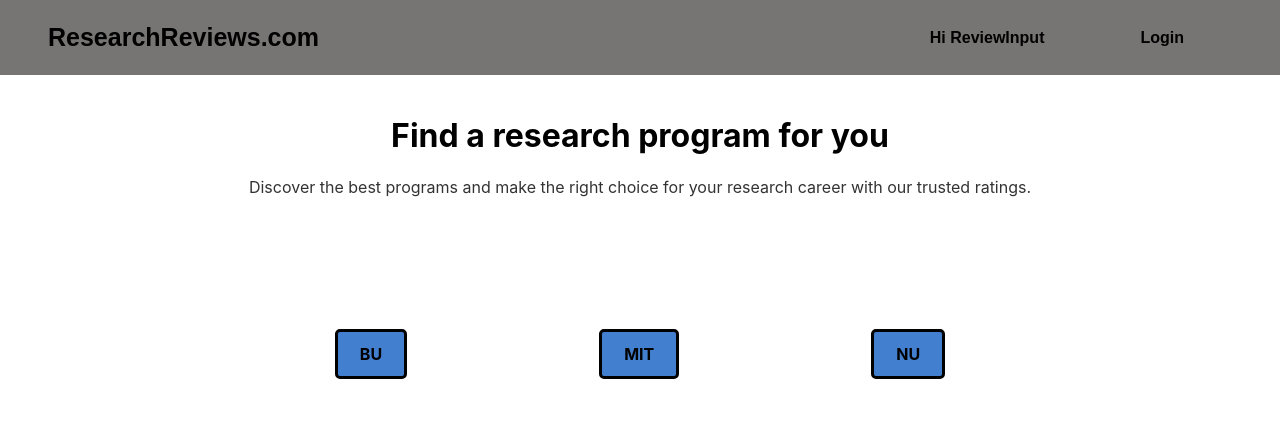
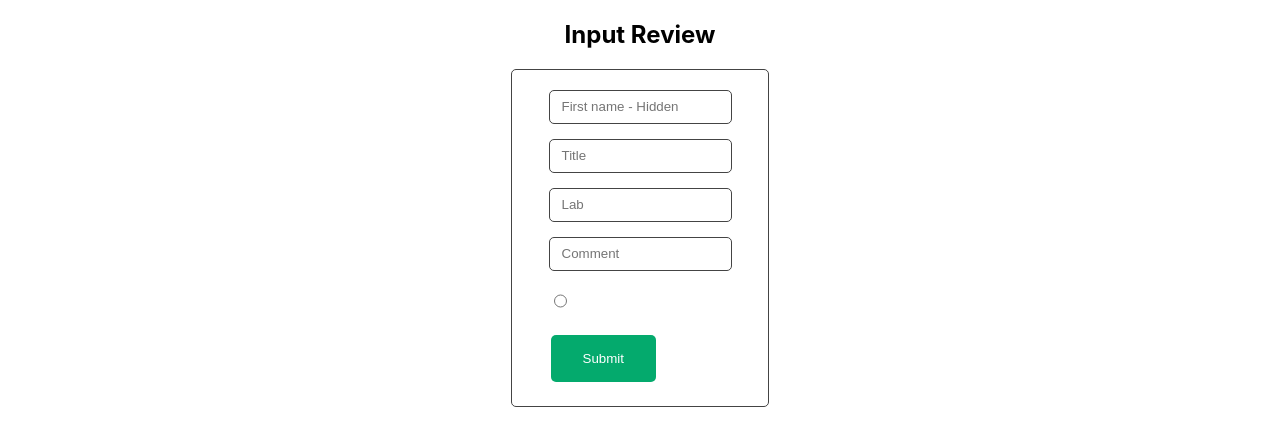
Before and after one commit to NoahRobit72/ReactTest, a React (Create React App) app in the folder research-app/: page /ReviewInput in a window 1280 px wide. Shown: the top 446 px of the page. Built offline with nearby package versions, Linux system fonts and the light colour scheme.

Commit message:
add login information

```diff
--- a/research-app/src/App.js
+++ b/research-app/src/App.js
@@ -7,6 +7,8 @@ import LabsMIT from "./pages/LabPages/LabsMIT"
 import LabsNU from './pages/LabPages/LabsNU';
 import { LoginPage } from './pages/LoginPages/LoginPage';
 import HomeLoggedIn from './pages/HomeLoggedIn';
+import { ReviewInput } from './pages/ReviewInput';
+import { LoginSignup } from './pages/LoginPages/LoginSignup';
 
 
 
@@ -21,6 +23,8 @@ function App() {
         <Route path="/LabsNU" element={<LabsNU />} />
         <Route path="/login" element={<LoginPage/>} />
         <Route path="/LabsBU/:id" element={<LabReviews/>} />
+        <Route path="/ReviewInput" element={<ReviewInput/>} />
+        <Route path="/signup" element={<LoginSignup/>} />
 
       </Routes>
     </BrowserRouter>
--- /dev/null
+++ b/research-app/src/BackEnd/firebaseInfoFile.js
@@ -0,0 +1,18 @@
+
+import { initializeApp } from "firebase/app";
+import { getAuth } from "firebase/auth";
+
+const firebaseConfig = {
+  apiKey: "AIzaSyBW1O1zmmGfvR78a937yHxKcCCnWnIFH40",
+  authDomain: "research-app-725fc.firebaseapp.com",
+  projectId: "research-app-725fc",
+  storageBucket: "research-app-725fc.appspot.com",
+  messagingSenderId: "1010138552816",
+  appId: "1:1010138552816:web:bb8f675705d363bcf2a535",
+  measurementId: "G-N9B6SCR53E"
+};
+
+
+const app = initializeApp(firebaseConfig);
+
+export const auth = getAuth(app);
--- a/research-app/src/components/HeaderLoggedIn.js
+++ b/research-app/src/components/HeaderLoggedIn.js
@@ -1,5 +1,6 @@
 import React from 'react';
 import { Link } from "react-router-dom"
+
 
 import '../css/Header.css';
 
@@ -7,8 +8,9 @@ function HeaderLoggedIn(props) {
   return (
     <header>
     <Link className="site-logo" to="/">ResearchReviews.com</Link>
+    <Link to="/ReviewInput">Write a Review!</Link>
     <p className='insertName'>Hi {props.name} </p>
-    <Link to="/login">Login</Link>
+    <Link to="/">Sign Out</Link>
   </header>
   );
 }
--- a/research-app/src/css/LoginPage.css
+++ b/research-app/src/css/LoginPage.css
@@ -5,11 +5,22 @@ input {
     border: 1px solid #444;
     border-radius: 5px;
     display: block;
+    justify-content: center;
+
   }
+
+  .signUp {
+    text-align:center;
+    padding-bottom: 20px;
+    text-decoration: none;
+    color: black;
+    font-weight: 800;
+    font-family: Arial, Helvetica, sans-serif;
+    }
 
   .formLogin {
     padding-top: 20px;
-    padding-left: 20px;
+    padding-bottom: 20px;
     display: flex;
     justify-content: center;
     border: 1px solid #444;
@@ -28,7 +39,7 @@ input {
     margin: 4px 2px;
     cursor: pointer;
     border-radius: 5px;
-    margin-bottom: .5in;
+    text-align: center;
   }
 
   h2{
@@ -38,8 +49,3 @@ input {
 p{
     text-align:center;
 }
-
-button{
-    justify-content: center;
-
-}
--- a/research-app/src/pages/LoginPages/LoginPage.js
+++ b/research-app/src/pages/LoginPages/LoginPage.js
@@ -1,19 +1,18 @@
 import React from "react"
 import "../../css/LoginPage.css"
 import { useState } from 'react';
-import { useNavigate } from "react-router-dom";
+import { useNavigate, Link } from "react-router-dom";
+
 
 
 export function LoginPage() {
 
     const [formData, setFormData] = useState({
+        name: "",
         email: "",
-        firstName: "",
-        password: "",
-        password2: "",
+        password: ""
     })
 
-    const [showError, setShowError] = useState(false); // initialize state for error message
     const navigate = useNavigate(false);
 
 
@@ -30,17 +29,8 @@ export function LoginPage() {
     // On submit send this value to the firebase login
     function handleSubmit(event) {
         event.preventDefault()
-        if((formData.password === formData.password2) && (formData.password !== "")){
-            console.log("user submitted")
-            setShowError(false);
-            var sendString = "/" + formData.firstName
-            navigate(sendString);
-
-        }
-        else{
-            console.log("user not submitted")
-            setShowError(true);
-        }
+        var sendString = "/" + formData.name
+        navigate(sendString);
     }
 
     return (
@@ -48,12 +38,12 @@ export function LoginPage() {
         <h2>Login</h2>
     <div className="formLogin">
         <form onSubmit={handleSubmit}>
-            <input
+        <input
                 type="text"
-                placeholder="First name"
+                placeholder="Name - do be deleted"
                 onChange = {handleChange}
-                name="firstName"
-                value={formData.firstName}
+                name="name"
+                value={formData.name}
             />
             <input
                 type="text"
@@ -69,16 +59,9 @@ export function LoginPage() {
                 name="password"
                 value={formData.password}
             />
-            <input
-                type="password"
-                placeholder="Confirm password"
-                onChange = {handleChange}
-                name="password2"
-                value={formData.password2}
-            />
-            <button>Submit</button>
-            {showError && <p>Passwords do not match. Please try again.</p>}
-
+            <button>Sign in</button>
+            <br></br>
+            <Link className="signUp" to="/signup">Not yet registered? Sign up</Link>
         </form>
     </div>
     </div>
--- /dev/null
+++ b/research-app/src/pages/LoginPages/LoginSignup.js
@@ -0,0 +1,102 @@
+import React from "react"
+import "../../css/LoginPage.css"
+import { useState } from 'react';
+import { useNavigate } from "react-router-dom";
+
+import {createUserWithEmailAndPassword } from "firebase/auth";
+import { auth } from "../../BackEnd/firebaseInfoFile";
+
+
+
+export function LoginSignup() {
+
+    const [formData, setFormData] = useState({
+        email: "",
+        firstName: "",
+        password: "",
+        password2: "",
+    })
+
+    const [showError, setShowError] = useState(false); // initialize state for error message
+    const navigate = useNavigate(false);
+
+
+
+    // Parse the inputs and same them to variables
+    function handleChange(event) {
+        const{name,value} = event.target
+        setFormData(prevFormData => ({
+            ...prevFormData,
+            [name]:value
+        }))
+    }
+
+    const register = async () => {
+        try {
+          const user = await createUserWithEmailAndPassword(
+            auth,
+            formData.email,
+            formData.password
+          );
+          console.log(user);
+        } catch (error) {
+          console.log(error.message);
+        }
+      };
+
+    // On submit send this value to the firebase login
+    function handleSubmit(event) {
+        event.preventDefault()
+        if((formData.password === formData.password2) && (formData.password !== "")){
+            console.log("user submitted")
+            setShowError(false);
+            register();
+            var sendString = "/" + formData.firstName
+            navigate(sendString);
+        }
+        else{
+            console.log("user not submitted")
+            setShowError(true);
+        }
+    }
+
+    return (
+    <div>
+        <h2>Sign Up</h2>
+    <div className="formLogin">
+        <form onSubmit={handleSubmit}>
+            <input
+                type="text"
+                placeholder="First name"
+                onChange = {handleChange}
+                name="firstName"
+                value={formData.firstName}
+            />
+            <input
+                type="text"
+                placeholder="Email"
+                onChange = {handleChange}
+                name="email"
+                value={formData.email}
+            />
+            <input
+                type="password"
+                placeholder="Password"
+                onChange = {handleChange}
+                name="password"
+                value={formData.password}
+            />
+            <input
+                type="password"
+                placeholder="Confirm password"
+                onChange = {handleChange}
+                name="password2"
+                value={formData.password2}
+            />
+            <button>Sign up</button>
+            {showError && <p>Passwords do not match. Please try again.</p>}
+        </form>
+    </div>
+    </div>
+    )
+}
--- /dev/null
+++ b/research-app/src/pages/ReviewInput.js
@@ -0,0 +1,75 @@
+import React from "react"
+import { useState } from 'react';
+
+
+export function ReviewInput() {
+
+    const [formData, setFormData] = useState({
+        firstName: "",
+        title: "",
+        lab: "",
+        comment: "",
+        rating: 0,
+    })
+
+    // Parse the inputs and same them to variables
+    function handleChange(event) {
+        const{name,value} = event.target
+        setFormData(prevFormData => ({
+            ...prevFormData,
+            [name]:value
+        }))
+    }
+
+    // On submit send this value to the firebase login
+    function handleSubmit(event) {
+        event.preventDefault()
+    }
+
+    return (
+    <div>
+        <h2>Input Review</h2>
+    <div className="formLogin">
+        <form onSubmit={handleSubmit}>
+            <input
+                type="text"
+                placeholder="First name - Hidden"
+                onChange = {handleChange}
+                name="firstName"
+                value={formData.firstName}
+            />
+            <input
+                type="text"
+                placeholder="Title"
+                onChange = {handleChange}
+                name="title"
+                value={formData.title}
+            />
+            <input
+                type="text"
+                placeholder="Lab"
+                onChange = {handleChange}
+                name="lab"
+                value={formData.lab}
+            />
+            <input
+                className="Comment"
+                type="text"
+                placeholder="Comment"
+                onChange = {handleChange}
+                name="comment"
+                value={formData.comment}
+            />
+            <input
+                type="radio"
+                placeholder="Rating"
+                onChange = {handleChange}
+                name="rating"
+                value={formData.rating}
+            />
+            <button>Submit</button>
+        </form>
+    </div>
+    </div>
+    )
+}
```
